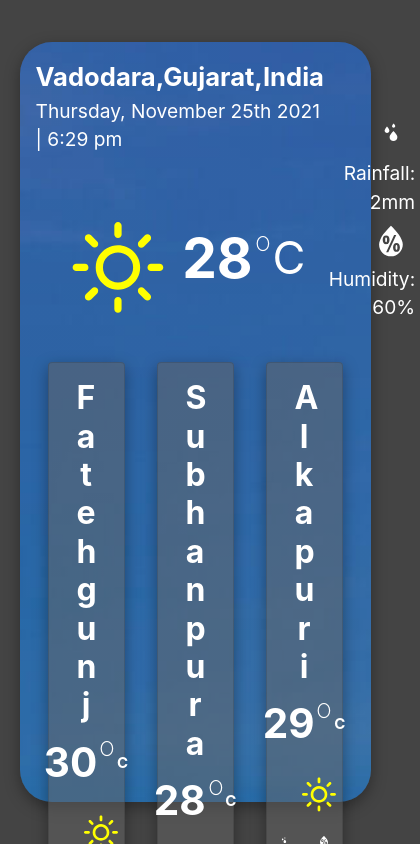
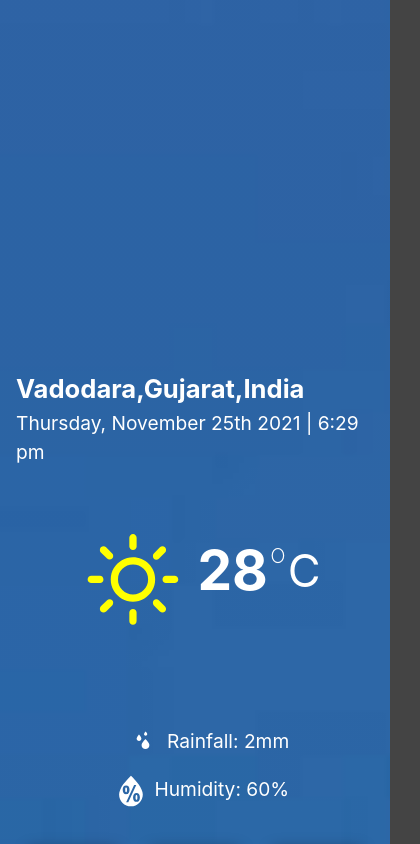
Before and after one commit to daksh2k/weather-station, a React (Create React App) app: page / in a window 390 px wide. Shown: the top 844 px of the page, 420 px wide, since content can reach past the window. Built offline with nearby package versions, Linux system fonts and the light colour scheme.

Commit message:
Make responsive

```diff
--- a/src/App.css
+++ b/src/App.css
@@ -90,6 +90,16 @@ sup{
 .location-cont{
   background-color: rgba(100,100,100,0.5)
 }
-/* .humd svg{
-  font-size: 3rem;
-} */
+@media(max-width: 767px){
+  .cont{
+    height: auto;
+    width: auto;
+  }
+  .curr{
+    margin-top: 93rem;
+    flex-direction: column;
+  }
+  .card{
+    margin: 1rem;
+  }
+}
```
